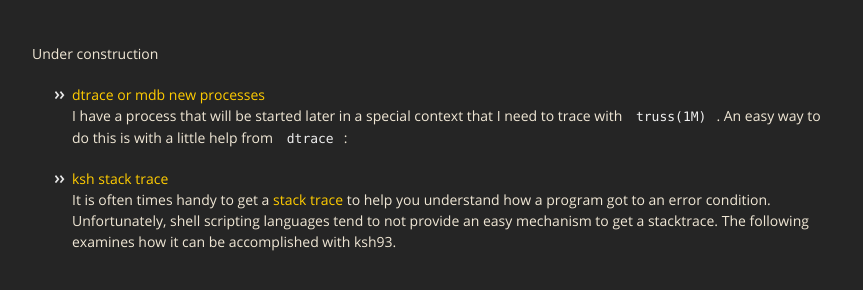
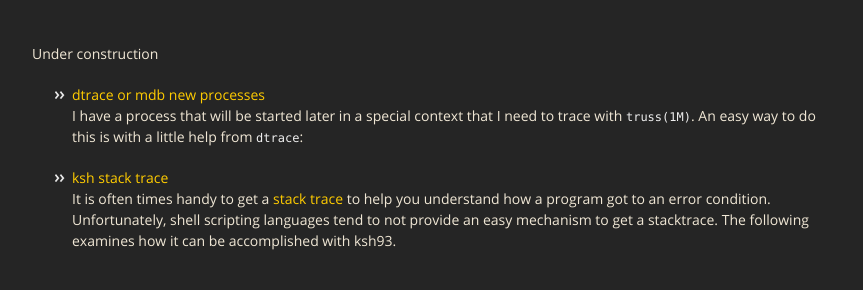
Before and after one commit to mgerdts/mgerdts.github.io, a Jekyll site: the page built from index.md, in a window 1280 px wide. Shown: the part 228-518 px from the top of the page, without its empty margins (208-1071 px from the left). Built offline with Jekyll 4.4.1, drawn with Linux system fonts in a browser that asks for light colours; nearby versions of some CDN libraries.

Commit message:
get rid of padding around preformatted inline text, reduce font size of all preformatted text

```diff
--- a/_sass/jekyll-theme-midnight.scss
+++ b/_sass/jekyll-theme-midnight.scss
@@ -96,9 +96,9 @@ blockquote {
 code {
   font-family: Monaco, Bitstream Vera Sans Mono, Lucida Console, Terminal, monospace;
   color:#efefef;
-  font-size:13px;
-  margin: 0 4px;
-  padding: 4px 6px;
+  font-size:12px;
+  margin: 0 0px;
+  padding: 0px 0px;
   border-radius: 2px;
 }
 
```
